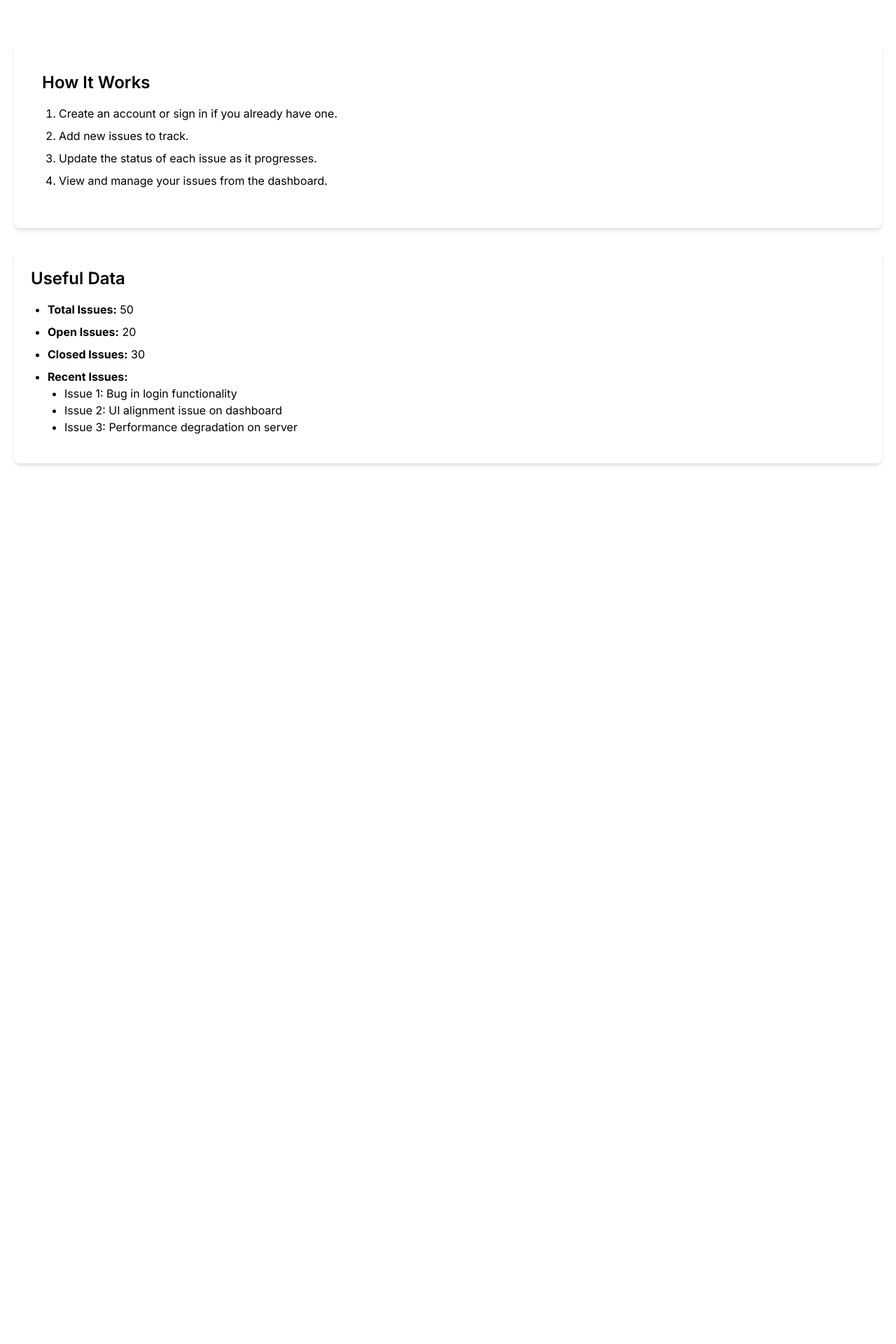
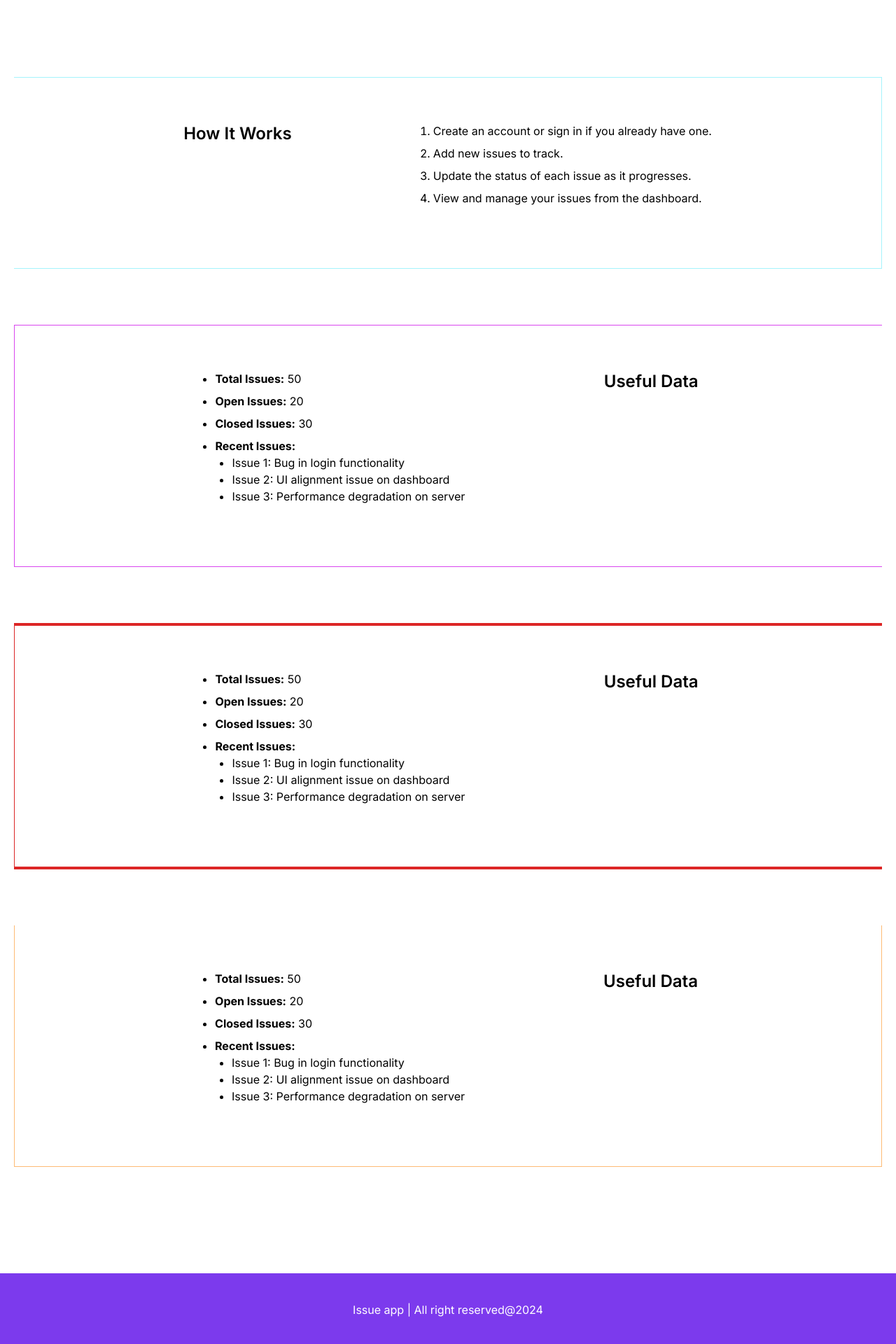
Before and after one commit to hosseinkhoshnevis94/issue-app, a Next.js app: page / in a window 1280 px wide. Shown: the part 484-2404 px from the top of the page at 70% size. Before the commit the page ends 1198 px from the top, so only its background shows below. Built offline with nearby package versions, Linux system fonts and the light colour scheme; no server answers.

Commit message:
add box style homepage

```diff
--- a/app/globals.css
+++ b/app/globals.css
@@ -57,3 +57,41 @@ body {
 
 
 }
+
+.sec::after{
+  content: 'df';
+  width: 100%;
+  height: 300px;
+  position: absolute;
+  top: -66px;
+  left: -41px;
+  z-index: 0;
+  color: #fff;
+  border: 1px solid #fe13cb2f;
+
+}
+
+/* .n{
+  text-shadow:
+  0 0 7px #fff,
+  0 0 10px #fff,
+  0 0 21px #fff,
+  0 0 42px #bc13fe,
+  0 0 82px #bc13fe,
+  0 0 92px #bc13fe,
+  0 0 102px #bc13fe,
+  0 0 151px #bc13fe;
+} */
+.foote {
+  color: #fff;
+  padding: 40px 0;
+  text-align: center;
+  text-align: center !important;
+  margin-top: 100px;
+  background-color: rgb(124 58 237)
+}
+
+.foote p {
+  text-align: center !important;
+  margin: 0;
+}
--- a/app/layout.tsx
+++ b/app/layout.tsx
@@ -24,6 +24,11 @@ export default function RootLayout({
         <main className="p-5">
         {children}
         </main>
+        <footer className="foote">
+    <div className="container">
+        <p>Issue app | All right reserved@2024</p>
+    </div>
+</footer>
         </body>
       </AuthProvider>
     </html>
--- a/app/page.tsx
+++ b/app/page.tsx
@@ -2,14 +2,13 @@
 export default function Home() {
   return (
     <main className="flex min-h-screen flex-col items-center justify-between ">
-     <div className="container mx-auto py-8">
-        <div className=" flex justify-evenly relative items-center mb-8 ">
-        <div className="d "></div>
+        <div className=" flex justify-evenly relative items-center mb-20">
         <h1 className=" text-violet-800 text-center text-4xl font-bold mb-8">Issue Tracking App</h1>
             <img src="/banner.jpg" alt="Issue Tracking Image" className="w-[350px] md:max-w-xl rounded-lg "/>
         </div>
-        <div className="bg-white  p-10 rounded-lg shadow-md">
-            <h2 className="text-2xl font-semibold mb-4">How It Works</h2>
+     <div className="container mx-auto py-8 flex flex-col gap-20">
+        <div className="bg-white flex justify-evenly relative p-16  border  border-cyan-200 border-l-0">
+            <h2 className="text-2xl font-semibold z-10 mb-4">How It Works</h2>
             <ol className="list-decimal pl-6 mb-4">
                 <li className="mb-2">Create an account or sign in if you already have one.</li>
                 <li className="mb-2">Add new issues to track.</li>
@@ -17,8 +16,7 @@ export default function Home() {
                 <li className="mb-2">View and manage your issues from the dashboard.</li>
             </ol>
         </div>
-        <div  className="bg-white  mt-8 p-6 rounded-lg shadow-md">
-            <h2 className="text-2xl font-semibold mb-4">Useful Data</h2>
+        <div  className="bg-white flex justify-evenly relative p-16  border  border-fuchsia-500 border-r-0">
             <ul className="list-disc pl-6 mb-4">
                 <li className="mb-2"><strong>Total Issues:</strong> 50</li>
                 <li className="mb-2"><strong>Open Issues:</strong> 20</li>
@@ -31,8 +29,40 @@ export default function Home() {
                     </ul>
                 </li>
             </ul>
+            <h2 className="text-2xl font-semibold mb-4">Useful Data</h2>
+        </div>
+        <div  className="bg-white flex justify-evenly relative p-16  border  border-red-600 border-y-4 border-r-0">
+            <ul className="list-disc pl-6 mb-4">
+                <li className="mb-2"><strong>Total Issues:</strong> 50</li>
+                <li className="mb-2"><strong>Open Issues:</strong> 20</li>
+                <li className="mb-2"><strong>Closed Issues:</strong> 30</li>
+                <li className="mb-2"><strong>Recent Issues:</strong>
+                    <ul className="list-disc pl-6">
+                        <li>Issue 1: Bug in login functionality</li>
+                        <li>Issue 2: UI alignment issue on dashboard</li>
+                        <li>Issue 3: Performance degradation on server</li>
+                    </ul>
+                </li>
+            </ul>
+            <h2 className="text-2xl font-semibold mb-4">Useful Data</h2>
+        </div>
+        <div  className="bg-white flex justify-evenly relative p-16  border  border-orange-300 border-t-0">
+            <ul className="list-disc pl-6 mb-4">
+                <li className="mb-2"><strong>Total Issues:</strong> 50</li>
+                <li className="mb-2"><strong>Open Issues:</strong> 20</li>
+                <li className="mb-2"><strong>Closed Issues:</strong> 30</li>
+                <li className="mb-2"><strong>Recent Issues:</strong>
+                    <ul className="list-disc pl-6">
+                        <li>Issue 1: Bug in login functionality</li>
+                        <li>Issue 2: UI alignment issue on dashboard</li>
+                        <li>Issue 3: Performance degradation on server</li>
+                    </ul>
+                </li>
+            </ul>
+            <h2 className="text-2xl font-semibold mb-4">Useful Data</h2>
         </div>
     </div>
     </main>
+
   );
 }
```
